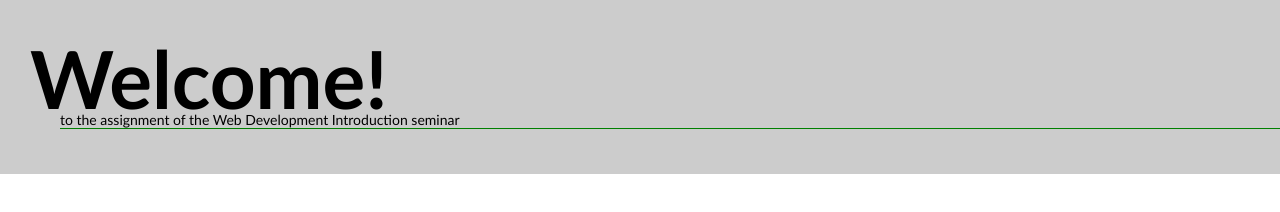
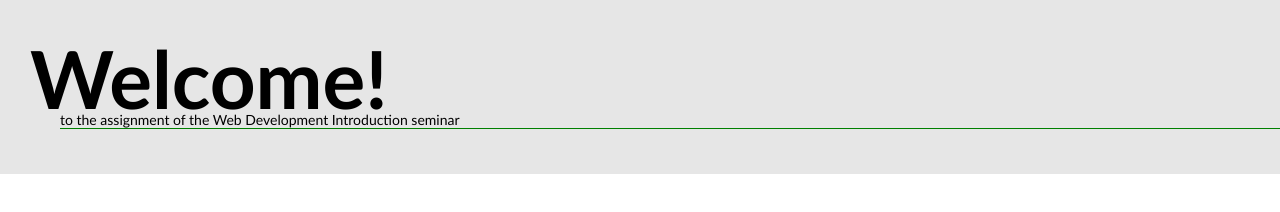
Before and after one commit to svendhoest/web-dev-workshop, a website built with Vite: page index.html in a window 1280 px wide. Built offline with nearby package versions, Linux system fonts and the light colour scheme.

Commit message:
more assignment things

```diff
--- a/style/style.css
+++ b/style/style.css
@@ -9,7 +9,7 @@ body {
 }
 
 h1 {
-    background-color: #ccc;
+    background-color: rgb(230, 230, 230);
     font-size: 80px;
     padding: 30px;
     margin: 0;
```
Also changed, not shown: README.md.
